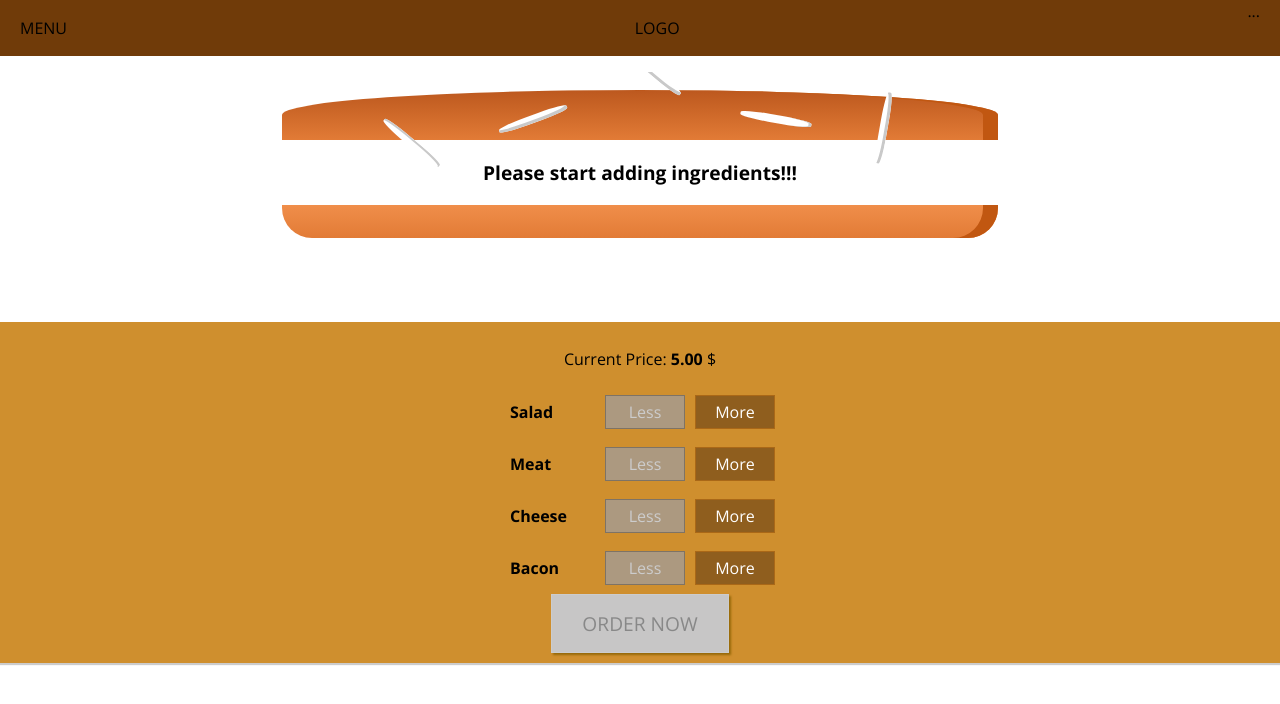
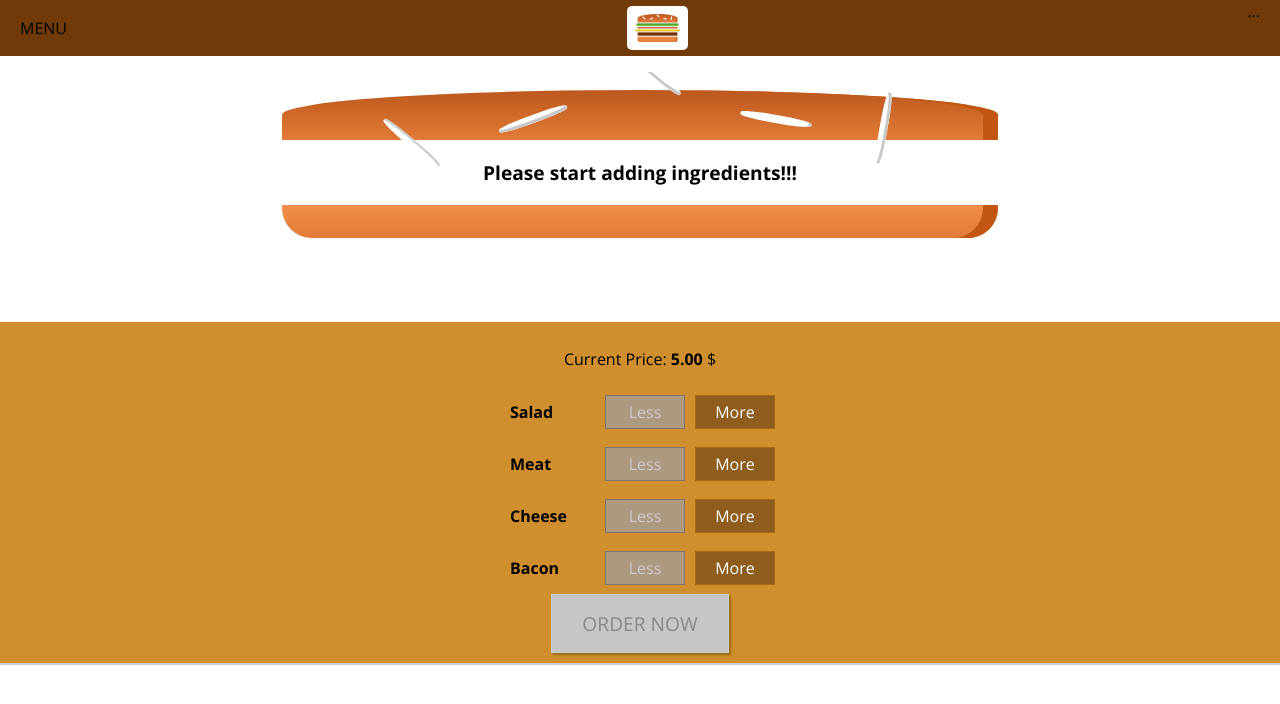
Before and after one commit to Sivajstme/letsmakeburger, a React (Create React App) app: page / in a window 1280 px wide. Shown: the top 704 px of the page. Built offline with nearby package versions, Linux system fonts and the light colour scheme.

Commit message:
Navigator

```diff
--- /dev/null
+++ b/src/components/Logo/Logo.css
@@ -0,0 +1,11 @@
+.Logo{
+    background-color: white;
+    padding: 8px;
+    height: 80%;
+    box-sizing: border-box;
+    border-radius: 5px;
+}
+
+.Logo img{
+    height: 100%;
+}
--- a/src/components/Logo/Logo.js
+++ b/src/components/Logo/Logo.js
@@ -0,0 +1,15 @@
+import React from 'react';
+import burgerlogo from '../../assets/images/burger-logo.png';
+import './Logo.css';
+
+
+const logo =()=>{
+    return(
+        <div className='Logo'>
+            <img src={burgerlogo} alt="My burger"/>
+        </div>
+
+    );
+}
+
+export default logo;
--- a/src/components/Navigation/Toolbar/Toolbar.js
+++ b/src/components/Navigation/Toolbar/Toolbar.js
@@ -1,12 +1,13 @@
 import React from "react";
 import './Toolbar.css'
+import Logo from "../../Logo/Logo";
 
 const toolbar = ()=> {
 
     return(
         <header className='Toolbar'>
             <div>MENU</div>
-            <div>LOGO</div>
+            <Logo />
             <nav>
                 ...
             </nav>
```
Also changed, not shown: src/components/Navigation/NavigationItems/NavigationItem/NavigationItem.css (added, +7 -0 lines), src/components/Navigation/NavigationItems/NavigationItem/NavigationItem.js (added, +9 -0 lines), src/components/Navigation/NavigationItems/NavigationItems.css (added, +8 -0 lines), src/components/Navigation/NavigationItems/NavigationItems.js (added, +15 -0 lines), src/assets/images/burger-logo.png (added).
